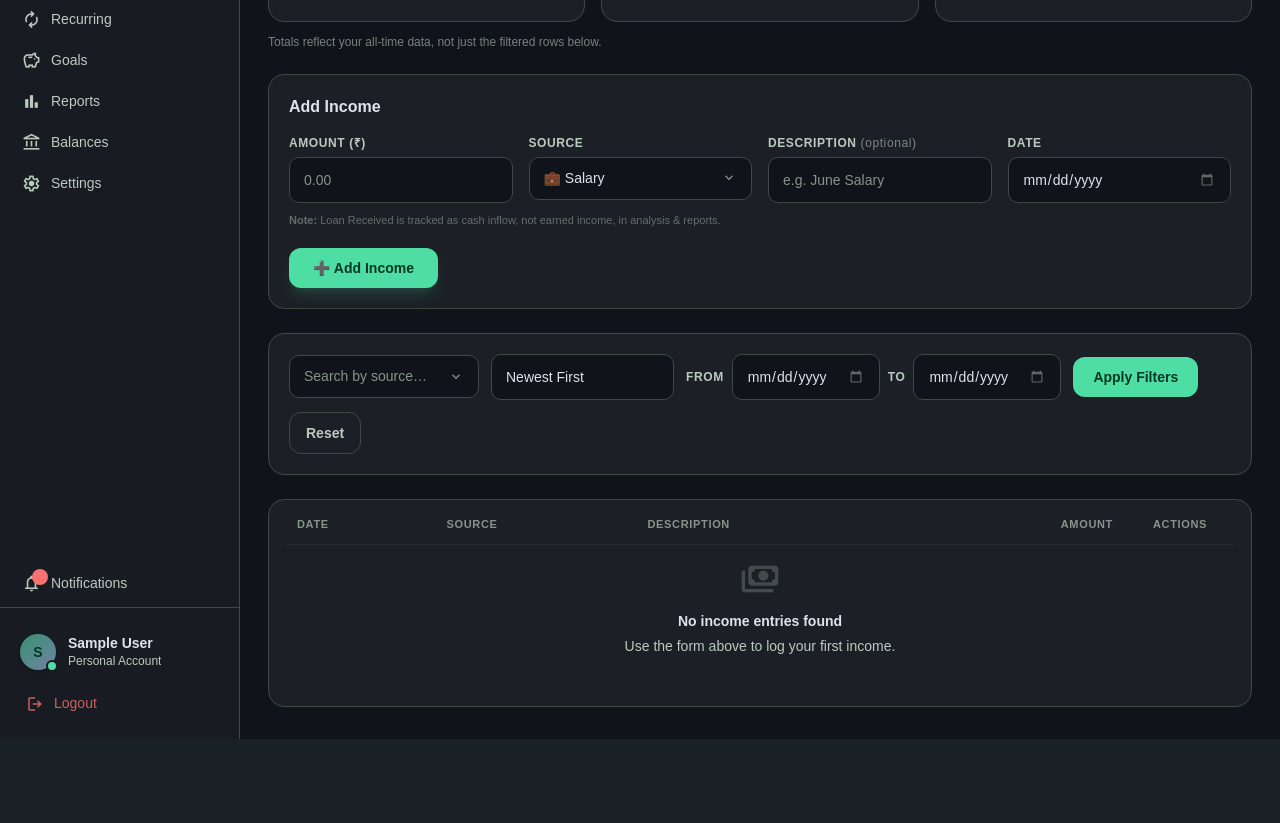
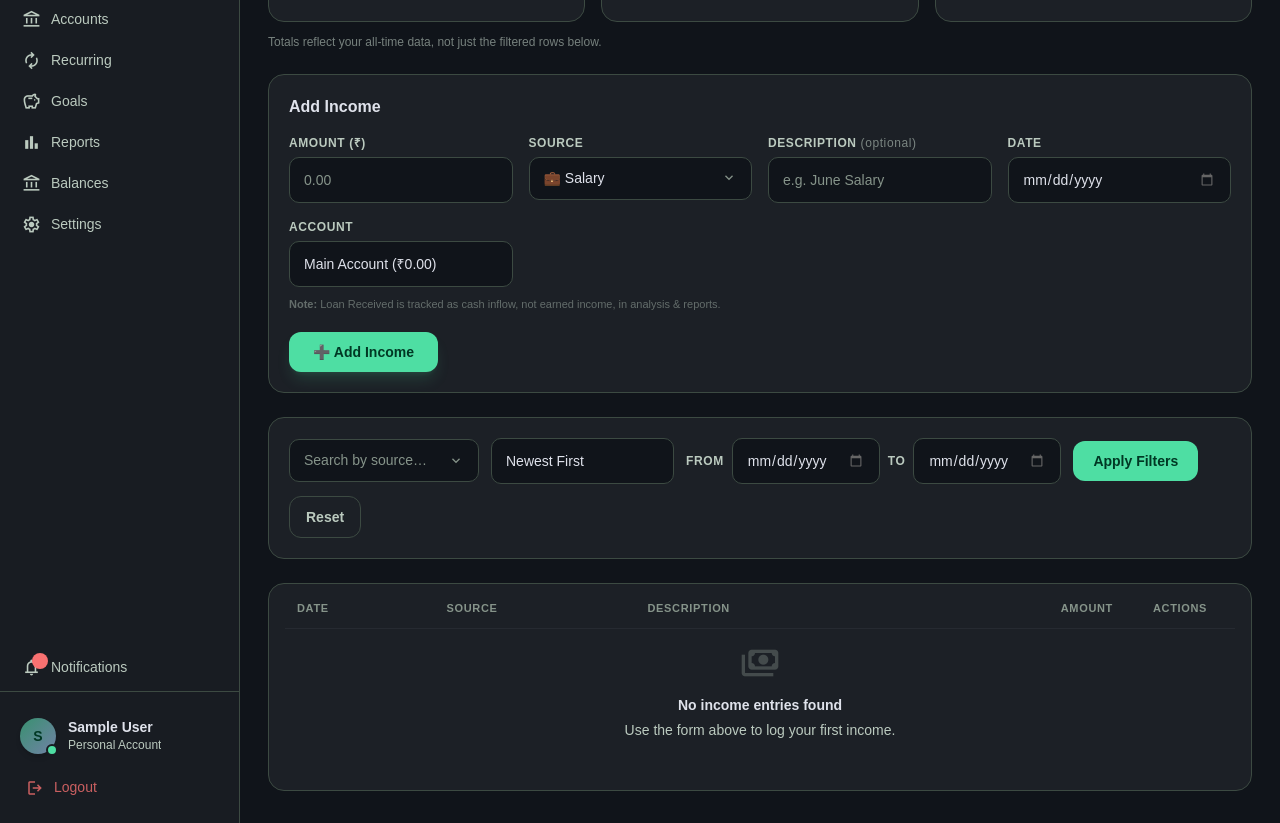
Before and after one commit to NithyaLakshmi2525/finora, a Flask app: page /income in a window 1280 px wide. Shown: the part 204-1027 px from the top of the page. Before the commit the page ends 943 px from the top, so only its background shows below. Run offline with Flask 3, Linux system fonts and the light colour scheme; the visitor is signed in with stand-in values (Sample User, id 1); data that the repository does not hold is empty; some libraries are stand-ins or nearby versions; some web fonts are replaced.

Commit message:
Phase 3: Multi-account domain abstractions, accounts blueprint, and atomic ledger balance updates

```diff
--- a/app.py
+++ b/app.py
@@ -14,6 +14,7 @@ from blueprints.recurring import recurring_bp
 from blueprints.settlements import settlements_bp
 from blueprints.goals import goals_bp
 from blueprints.reports import reports_bp
+from blueprints.accounts import accounts_bp
 from services.ledger_service import DEFAULT_CATEGORIES, CATEGORY_ALIASES
 
 def create_app():
@@ -43,6 +44,7 @@ def create_app():
     app.register_blueprint(settlements_bp)
     app.register_blueprint(goals_bp)
     app.register_blueprint(reports_bp)
+    app.register_blueprint(accounts_bp)
 
     # Centralized Error Handlers
     @app.errorhandler(404)
@@ -168,6 +170,60 @@ def ensure_schema():
                 )
             """)
 
+            # Accounts - Multi-account support
+            cursor.execute("""
+                CREATE TABLE IF NOT EXISTS accounts (
+                    account_id INT AUTO_INCREMENT PRIMARY KEY,
+                    user_id INT NOT NULL,
+                    name VARCHAR(100) NOT NULL,
+                    account_type VARCHAR(20) NOT NULL DEFAULT 'checking',
+                    balance DECIMAL(12,2) NOT NULL DEFAULT 0.00,
+                    currency VARCHAR(10) NOT NULL DEFAULT 'INR',
+                    is_active TINYINT(1) NOT NULL DEFAULT 1,
+                    created_at TIMESTAMP DEFAULT CURRENT_TIMESTAMP,
+                    INDEX idx_accounts_user (user_id),
+                    FOREIGN KEY (user_id) REFERENCES users(user_id) ON DELETE CASCADE
+                ) ENGINE=InnoDB DEFAULT CHARSET=utf8mb4;
+            """)
+
+            cursor.execute("""
+                SELECT COUNT(*) FROM information_schema.columns
+                WHERE table_schema = DATABASE() AND table_name = 'expenses' AND column_name = 'account_id'
+            """)
+            if cursor.fetchone()[0] == 0:
+                cursor.execute("ALTER TABLE expenses ADD COLUMN account_id INT NULL")
+
+            cursor.execute("""
+                SELECT COUNT(*) FROM information_schema.columns
+                WHERE table_schema = DATABASE() AND table_name = 'income' AND column_name = 'account_id'
+            """)
+            if cursor.fetchone()[0] == 0:
+                cursor.execute("ALTER TABLE income ADD COLUMN account_id INT NULL")
+
+            cursor.execute("SELECT user_id FROM users")
+            user_rows = cursor.fetchall()
+            for (uid,) in user_rows:
+                cursor.execute("SELECT account_id FROM accounts WHERE user_id=%s AND is_active=1 ORDER BY account_id ASC LIMIT 1", (uid,))
+                acc_row = cursor.fetchone()
+                if not acc_row:
+                    cursor.execute(
+                        "INSERT INTO accounts (user_id, name, account_type, balance, currency) VALUES (%s, 'Main Account', 'checking', 0.00, 'INR')",
+                        (uid,)
+                    )
+                    acc_id = cursor.lastrowid
+                else:
+                    acc_id = acc_row[0]
+
+                cursor.execute("UPDATE expenses SET account_id=%s WHERE user_id=%s AND account_id IS NULL", (acc_id, uid))
+                cursor.execute("UPDATE income SET account_id=%s WHERE user_id=%s AND account_id IS NULL", (acc_id, uid))
+
+                cursor.execute("SELECT COALESCE(SUM(amount), 0) FROM income WHERE user_id=%s AND account_id=%s", (uid, acc_id))
+                total_inc = float(cursor.fetchone()[0])
+                cursor.execute("SELECT COALESCE(SUM(amount), 0) FROM expenses WHERE user_id=%s AND account_id=%s", (uid, acc_id))
+                total_exp = float(cursor.fetchone()[0])
+                net_bal = total_inc - total_exp
+                cursor.execute("UPDATE accounts SET balance=%s WHERE account_id=%s", (net_bal, acc_id))
+
             # Budgets - ensure user_id column exists and add unique index per user
             cursor.execute("""
                 SELECT COUNT(*) FROM information_schema.columns
--- /dev/null
+++ b/services/account_service.py
@@ -0,0 +1,131 @@
+from db import get_db
+
+ACCOUNT_TYPES = [
+    ('checking', 'Checking Account', '🏦'),
+    ('savings', 'Savings Account', '💰'),
+    ('credit_card', 'Credit Card', '💳'),
+    ('cash', 'Cash', '💵'),
+    ('wallet', 'Digital Wallet', '📱')
+]
+
+def get_user_accounts(cursor, user_id):
+    cursor.execute(
+        'SELECT account_id, name, account_type, balance, currency, is_active, created_at '
+        'FROM accounts WHERE user_id=%s AND is_active=1 ORDER BY account_id ASC',
+        (user_id,)
+    )
+    rows = cursor.fetchall()
+    return [{
+        'account_id': r[0],
+        'id': r[0],
+        'name': r[1],
+        'account_type': r[2],
+        'balance': float(r[3] or 0),
+        'currency': r[4],
+        'is_active': bool(r[5]),
+        'created_at': r[6]
+    } for r in rows]
+
+def get_account_by_id(cursor, user_id, account_id):
+    cursor.execute(
+        'SELECT account_id, name, account_type, balance, currency, is_active, created_at '
+        'FROM accounts WHERE account_id=%s AND user_id=%s',
+        (account_id, user_id)
+    )
+    r = cursor.fetchone()
+    if not r:
+        return None
+    return {
+        'account_id': r[0],
+        'id': r[0],
+        'name': r[1],
+        'account_type': r[2],
+        'balance': float(r[3] or 0),
+        'currency': r[4],
+        'is_active': bool(r[5]),
+        'created_at': r[6]
+    }
+
+def get_default_account_id(cursor, user_id):
+    cursor.execute(
+        'SELECT account_id FROM accounts WHERE user_id=%s AND is_active=1 ORDER BY account_id ASC LIMIT 1',
+        (user_id,)
+    )
+    r = cursor.fetchone()
+    if r:
+        return r[0]
+
+    cursor.execute(
+        "INSERT INTO accounts (user_id, name, account_type, balance, currency) "
+        "VALUES (%s, 'Main Account', 'checking', 0.00, 'INR')",
+        (user_id,)
+    )
+    return cursor.lastrowid
+
+def create_account(cursor, user_id, name, account_type='checking', initial_balance=0.0, currency='INR'):
+    cursor.execute(
+        'INSERT INTO accounts (user_id, name, account_type, balance, currency) '
+        'VALUES (%s, %s, %s, %s, %s)',
+        (user_id, name.strip(), account_type, float(initial_balance or 0), currency.upper())
+    )
+    return cursor.lastrowid
+
+def update_account(cursor, user_id, account_id, name, account_type, currency='INR'):
+    cursor.execute(
+        'UPDATE accounts SET name=%s, account_type=%s, currency=%s '
+        'WHERE account_id=%s AND user_id=%s',
+        (name.strip(), account_type, currency.upper(), account_id, user_id)
+    )
+
+def archive_account(cursor, user_id, account_id):
+    cursor.execute(
+        'UPDATE accounts SET is_active=0 WHERE account_id=%s AND user_id=%s',
+        (account_id, user_id)
+    )
+
+def update_account_balance(cursor, account_id, delta):
+    if not account_id or delta == 0:
+        return
+    cursor.execute(
+        'UPDATE accounts SET balance = balance + %s WHERE account_id = %s',
+        (float(delta), account_id)
+    )
+
+def adjust_account_on_expense_create(cursor, account_id, amount):
+    update_account_balance(cursor, account_id, -abs(float(amount or 0)))
+
+def adjust_account_on_expense_delete(cursor, account_id, amount):
+    update_account_balance(cursor, account_id, abs(float(amount or 0)))
+
+def adjust_account_on_expense_update(cursor, old_account_id, old_amount, new_account_id, new_amount):
+    if old_account_id:
+        update_account_balance(cursor, old_account_id, abs(float(old_amount or 0)))
+    if new_account_id:
+        update_account_balance(cursor, new_account_id, -abs(float(new_amount or 0)))
+
+def adjust_account_on_income_create(cursor, account_id, amount):
+    update_account_balance(cursor, account_id, abs(float(amount or 0)))
+
+def adjust_account_on_income_delete(cursor, account_id, amount):
+    update_account_balance(cursor, account_id, -abs(float(amount or 0)))
+
+def adjust_account_on_income_update(cursor, old_account_id, old_amount, new_account_id, new_amount):
+    if old_account_id:
+        update_account_balance(cursor, old_account_id, -abs(float(old_amount or 0)))
+    if new_account_id:
+        update_account_balance(cursor, new_account_id, abs(float(new_amount or 0)))
+
+def get_accounts_summary(cursor, user_id):
+    accounts = get_user_accounts(cursor, user_id)
+    net_worth = sum(a['balance'] for a in accounts)
+    type_totals = {}
+    for t_key, t_label, t_icon in ACCOUNT_TYPES:
+        type_totals[t_key] = sum(a['balance'] for a in accounts if a['account_type'] == t_key)
+
+    return {
+        'net_worth': net_worth,
+        'total_accounts': len(accounts),
+        'accounts': accounts,
+        'type_totals': type_totals,
+        'account_types': ACCOUNT_TYPES
+    }
--- a/templates/expenses/income.html
+++ b/templates/expenses/income.html
@@ -315,6 +315,16 @@
               <input type="date" name="date" required class="inp"
                      value="{% if edit_entry is defined and edit_entry %}{{ edit_entry[1] }}{% endif %}">
             </div>
+            {% if user_accounts %}
+            <div>
+              <label class="block text-xs font-bold text-on-surface-variant uppercase tracking-wider mb-1.5">Account</label>
+              <select name="account_id" class="inp">
+                {% for acc in user_accounts %}
+                <option value="{{ acc.account_id }}" {% if edit_entry is defined and edit_entry and edit_entry[6] == acc.account_id %}selected{% endif %}>{{ acc.name }} (₹{{ "{:,.2f}".format(acc.balance) }})</option>
+                {% endfor %}
+              </select>
+            </div>
+            {% endif %}
           </div>
           <p class="text-[11px] text-on-surface-variant/45 mt-2.5 leading-snug">
             <span class="font-semibold">Note:</span> Loan Received is tracked as cash inflow, not earned income, in analysis &amp; reports.
--- a/templates/partials/sidebar.html
+++ b/templates/partials/sidebar.html
@@ -25,6 +25,8 @@
       <span class="material-symbols-outlined" style="font-size:19px;">receipt_long</span>Expenses</a>
     <a href="/income" class="nav-link {{ 'active' if active_page == 'income' }}">
       <span class="material-symbols-outlined" style="font-size:19px;">trending_up</span>Income</a>
+    <a href="/accounts" class="nav-link {{ 'active' if active_page == 'accounts' }}">
+      <span class="material-symbols-outlined" style="font-size:19px;">account_balance</span>Accounts</a>
     <a href="/recurring" class="nav-link {{ 'active' if active_page == 'recurring' }}">
       <span class="material-symbols-outlined" style="font-size:19px;">autorenew</span>Recurring</a>
     <a href="/goals" class="nav-link {{ 'active' if active_page == 'goals' }}">
```
Also changed, not shown: blueprints/accounts.py (added, +80 -0 lines), blueprints/expenses.py (+68 -18 lines), templates/accounts/accounts.html (added, +239 -0 lines), templates/expenses/expenses.html (+10 -0 lines).
